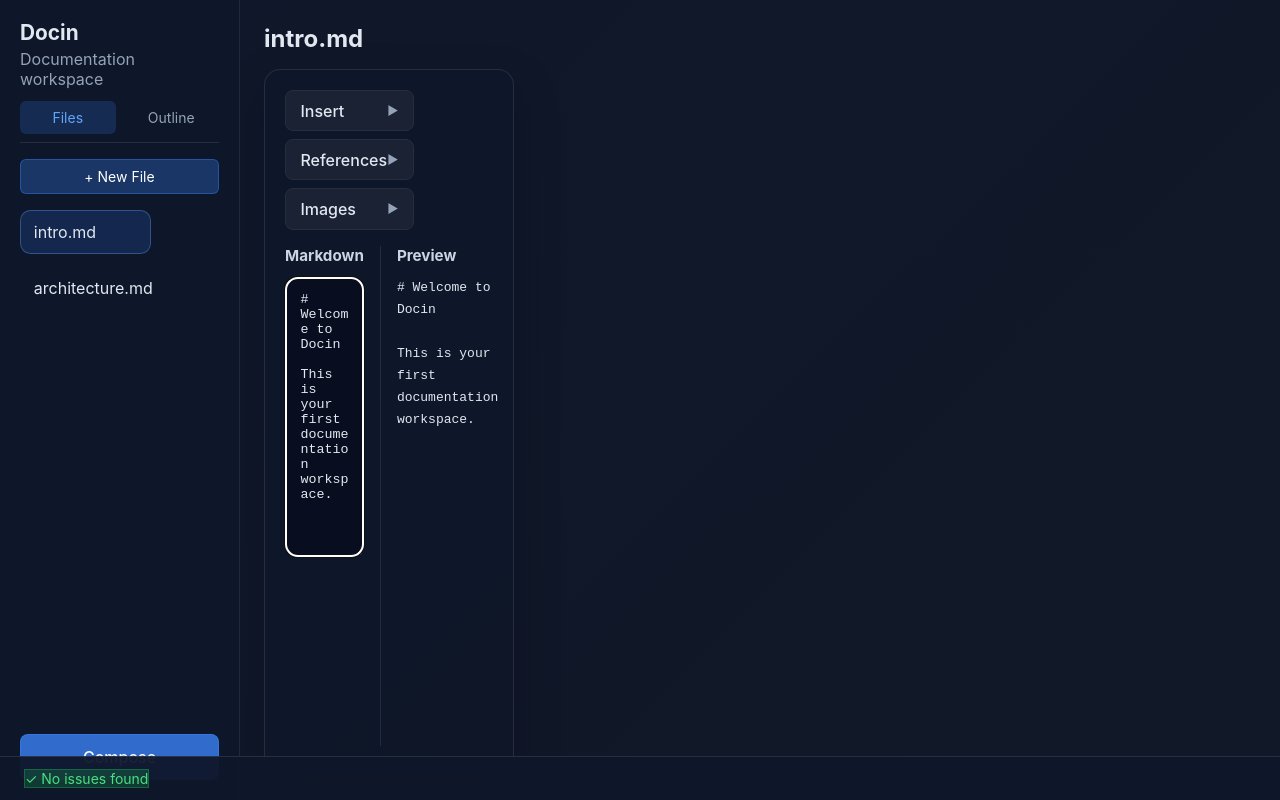
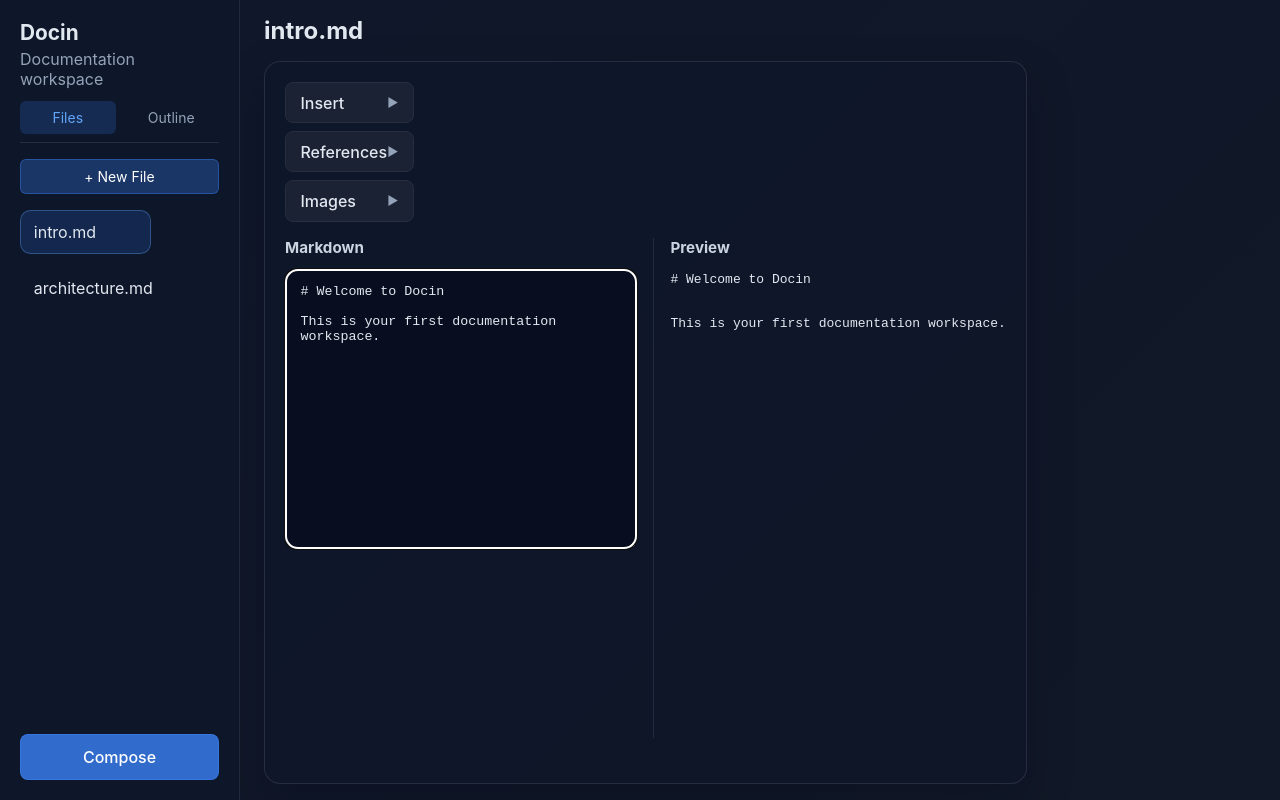
Before and after one commit to Thenewchicken55/docin, a React (Vite) app: page / in a window 1280 px wide. Built offline with nearby package versions, Linux system fonts and the light colour scheme.

Commit message:
fix: make editor full-width and hide lint overlay when no errors
- Remove grid layout from editor-content to make editor full-width
- Change lint panel to return null when no errors found
- Only show lint overlay when there are actual issues
- Reduce editor-pane padding for more space

```diff
--- a/src/components/linting/LintPanel.tsx
+++ b/src/components/linting/LintPanel.tsx
@@ -10,15 +10,7 @@ export function LintPanel({ errors, onJumpToLine }: LintPanelProps) {
   const [isExpanded, setIsExpanded] = useState(false);
 
   if (errors.length === 0) {
-    return (
-      <div className="lint-overlay">
-        <div className="lint-overlay-content">
-          <div className="lint-overlay-status lint-success">
-            ✓ No issues found
-          </div>
-        </div>
-      </div>
-    );
+    return null;
   }
 
   return (
--- a/src/styles/globals.css
+++ b/src/styles/globals.css
@@ -180,7 +180,7 @@ button {
 .editor-pane {
   display: flex;
   flex-direction: column;
-  padding: 1.5rem;
+  padding: 1rem 1.5rem;
   gap: 1rem;
 }
 
@@ -207,9 +207,7 @@ button {
 }
 
 .editor-content {
-  display: grid;
-  grid-template-columns: minmax(200px, 250px) 1fr;
-  gap: 1rem;
+  display: flex;
   flex: 1;
 }
 
```
